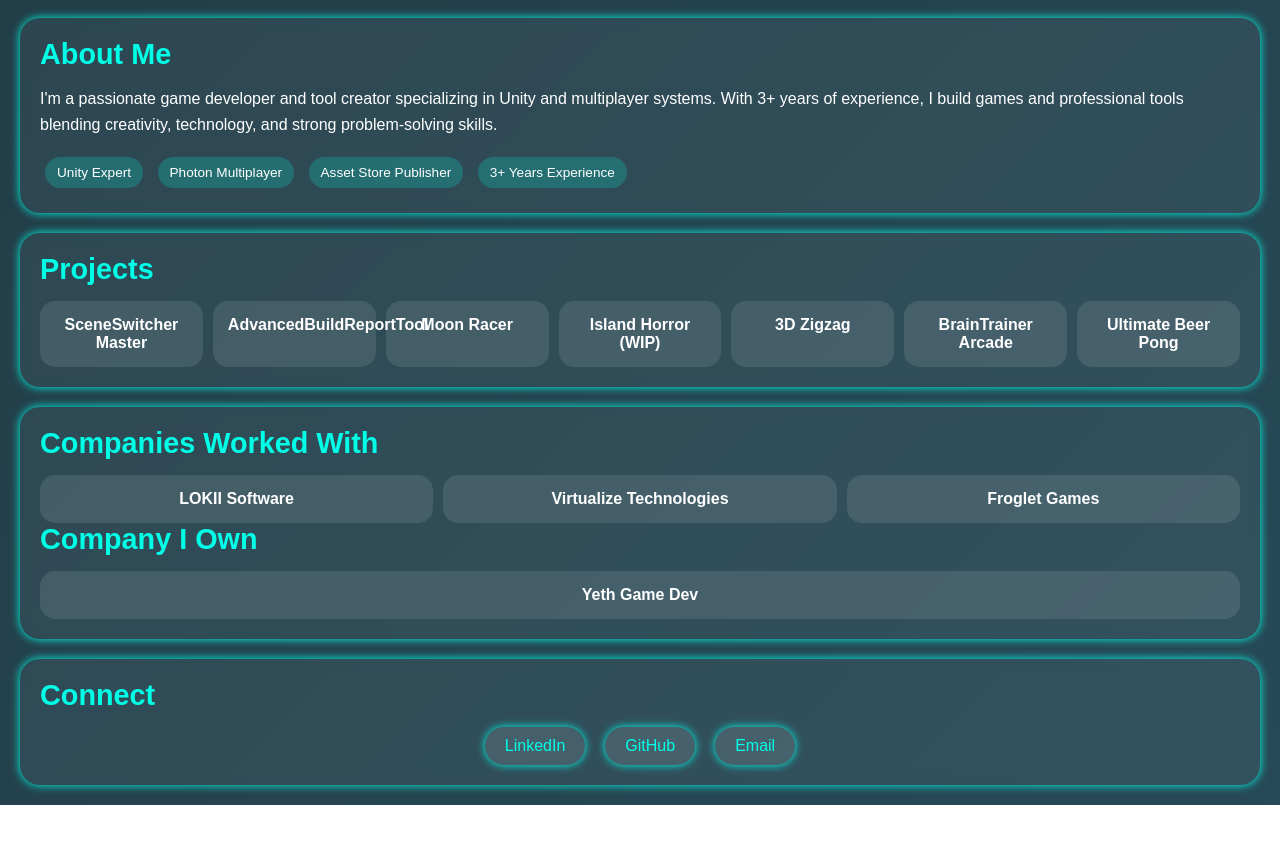
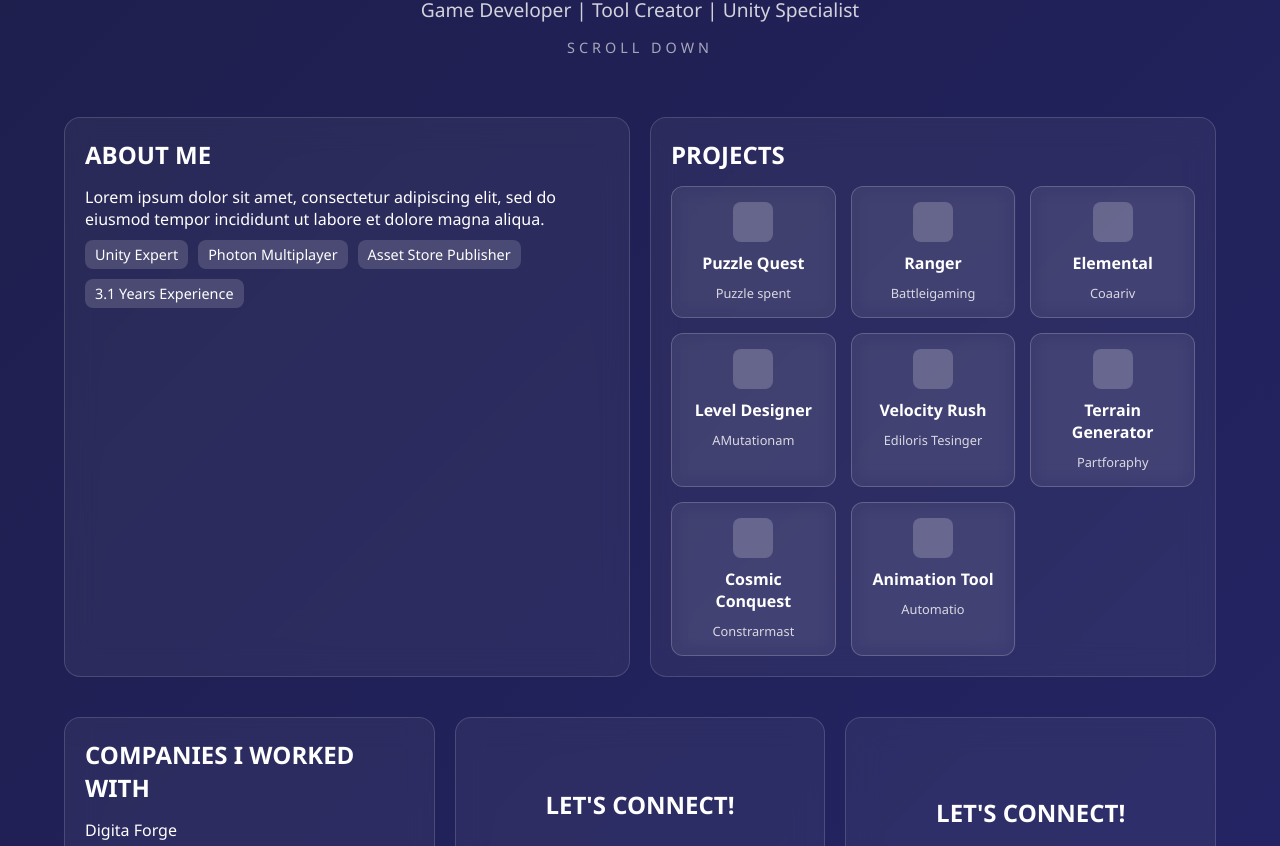
Before and after one commit to Shombith03/personal-website, a plain HTML site: page index.html in a window 1280 px wide. Shown: the part 119-965 px from the top of the page. Before the commit the page ends 924 px from the top, so only its background shows below. Drawn offline with Linux system fonts and the light colour scheme; a small style sheet from the web is missing.

Commit message:
2nd iteration of code.

```diff
--- a/index.html
+++ b/index.html
@@ -1,75 +1,105 @@
 <!DOCTYPE html>
 <html lang="en">
 <head>
-    <meta charset="UTF-8">
-    <meta name="viewport" content="width=device-width, initial-scale=1.0">
-    <title>Shombith Chakraborty | Portfolio</title>
-    <link rel="stylesheet" href="style.css">
-    <script src="js/loader.js" defer></script>
+  <meta charset="UTF-8" />
+  <meta name="viewport" content="width=device-width, initial-scale=1.0" />
+  <title>Shombith Lastname | Game Developer & Unity Specialist</title>
+  <link rel="stylesheet" href="style.css" />
+  <link rel="stylesheet" href="https://cdnjs.cloudflare.com/ajax/libs/font-awesome/6.4.0/css/all.min.css" integrity="sha512-pIVJQFq6X4fjG+o9wlCmjvRzY+l9O+Y4IlTlzW1sYzYXMBjX4jmI1JeMaViWz+LvX0sI+Qx1McF5RZHV0P4Pyg==" crossorigin="anonymous" referrerpolicy="no-referrer" />
 </head>
 <body>
+  <div class="container">
+    <header class="site-header">
+      <h1>SHOMBIT H LASTNAME</h1>
+      <p class="subtitle">Game Developer | Tool Creator | Unity Specialist</p>
+      <p class="scroll-hint">SCROLL DOWN</p>
+    </header>
 
-<div id="loader">
-    <div class="loader-text">Launching Empire...</div>
-</div>
+    <section class="cards-row">
+      <div class="card about-card">
+        <h2>ABOUT ME</h2>
+        <p>Lorem ipsum dolor sit amet, consectetur adipiscing elit, sed do eiusmod tempor incididunt ut labore et dolore magna aliqua.</p>
+        <div class="tags">
+          <span>Unity Expert</span>
+          <span>Photon Multiplayer</span>
+          <span>Asset Store Publisher</span>
+          <span>3.1 Years Experience</span>
+        </div>
+      </div>
 
-<div id="content" style="display: none;">
-
-<header class="main-header">
-    <h1>Shombith Chakraborty</h1>
-    <p>Game Developer | Tool Creator | Unity Specialist</p>
-</header>
-
-<main class="main-content">
-    <section class="card">
-        <h2>About Me</h2>
-        <p>I'm a passionate game developer and tool creator specializing in Unity and multiplayer systems. With 3+ years of experience, I build games and professional tools blending creativity, technology, and strong problem-solving skills.</p>
-        <div class="tags">
-            <span>Unity Expert</span>
-            <span>Photon Multiplayer</span>
-            <span>Asset Store Publisher</span>
-            <span>3+ Years Experience</span>
+      <div class="card projects-card">
+        <h2>PROJECTS</h2>
+        <div class="projects-grid">
+          <div class="project-item">
+            <div class="icon"></div>
+            <h3>Puzzle Quest</h3>
+            <p>Puzzle spent</p>
+          </div>
+          <div class="project-item">
+            <div class="icon"></div>
+            <h3>Ranger</h3>
+            <p>Battleigaming</p>
+          </div>
+          <div class="project-item">
+            <div class="icon"></div>
+            <h3>Elemental</h3>
+            <p>Coaariv</p>
+          </div>
+          <div class="project-item">
+            <div class="icon"></div>
+            <h3>Level Designer</h3>
+            <p>AMutationam</p>
+          </div>
+          <div class="project-item">
+            <div class="icon"></div>
+            <h3>Velocity Rush</h3>
+            <p>Ediloris Tesinger</p>
+          </div>
+          <div class="project-item">
+            <div class="icon"></div>
+            <h3>Terrain Generator</h3>
+            <p>Partforaphy</p>
+          </div>
+          <div class="project-item">
+            <div class="icon"></div>
+            <h3>Cosmic Conquest</h3>
+            <p>Constrarmast</p>
+          </div>
+          <div class="project-item">
+            <div class="icon"></div>
+            <h3>Animation Tool</h3>
+            <p>Automatio</p>
+          </div>
         </div>
+      </div>
     </section>
 
-    <section class="card">
-        <h2>Projects</h2>
-        <div class="grid">
-            <div class="item">SceneSwitcher Master</div>
-            <div class="item">AdvancedBuildReportTool</div>
-            <div class="item">Moon Racer</div>
-            <div class="item">Island Horror (WIP)</div>
-            <div class="item">3D Zigzag</div>
-            <div class="item">BrainTrainer Arcade</div>
-            <div class="item">Ultimate Beer Pong</div>
+    <section class="cards-row">
+      <div class="card companies-card">
+        <h2>COMPANIES I WORKED WITH</h2>
+        <ul class="company-list">
+          <li>Digita Forge</li>
+          <li>Nebula Interactive</li>
+          <li>Vortex Entertainment</li>
+          <li>Starblade</li>
+        </ul>
+      </div>
+
+      <div class="card connect-card">
+        <h2>LET'S CONNECT!</h2>
+        <a href="#" class="btn">YethGameDev</a>
+      </div>
+
+      <div class="card connect-card icons">
+        <h2>LET'S CONNECT!</h2>
+        <div class="social-icons">
+          <a href="#"><i class="fab fa-linkedin"></i></a>
+          <a href="#"><i class="fab fa-github"></i></a>
+          <a href="#"><i class="fab fa-unity"></i></a>
+          <a href="#"><i class="fas fa-envelope"></i></a>
         </div>
+      </div>
     </section>
-
-    <section class="card">
-        <h2>Companies Worked With</h2>
-        <div class="grid">
-            <div class="item">LOKII Software</div>
-            <div class="item">Virtualize Technologies</div>
-            <div class="item">Froglet Games</div>
-        </div>
-
-        <h2>Company I Own</h2>
-        <div class="grid">
-            <div class="item">Yeth Game Dev</div>
-        </div>
-    </section>
-
-    <section class="card">
-        <h2>Connect</h2>
-        <div class="socials">
-            <a href="https://linkedin.com" target="_blank">LinkedIn</a>
-            <a href="https://github.com" target="_blank">GitHub</a>
-            <a href="mailto:test@example.com" target="_blank">Email</a>
-        </div>
-    </section>
-</main>
-
-</div>
-
+  </div>
 </body>
 </html>
--- a/style.css
+++ b/style.css
@@ -1,160 +1,164 @@
-/* Reset */
+/* Root and resets */
 * {
+    box-sizing: border-box;
     margin: 0;
     padding: 0;
-    box-sizing: border-box;
   }
 
   body {
-    font-family: 'Poppins', sans-serif;
-    color: #ffffff;
-    background: linear-gradient(135deg, #0f2027, #203a43, #2c5364);
+    font-family: 'Segoe UI', Tahoma, Geneva, Verdana, sans-serif;
+    background: linear-gradient(135deg, #12121f, #1a1a38, #212159, #2a2a7b);
     background-size: 400% 400%;
-    animation: gradientFlow 15s ease infinite;
+    animation: gradientBG 15s ease infinite;
+    color: #fff;
     min-height: 100vh;
   }
 
-/* Gradient background animation */
-@keyframes gradientFlow {
+  @keyframes gradientBG {
     0% { background-position: 0% 50%; }
     50% { background-position: 100% 50%; }
    100% { background-position: 0% 50%; }
   }
 
-/* Loader */
-#loader {
-    position: fixed;
-    width: 100%;
-    height: 100%;
-    background: #0f0f0f;
-    display: flex;
-    justify-content: center;
-    align-items: center;
-    z-index: 1000;
+  .container {
+    width: 90%;
+    max-width: 1200px;
+    margin: 0 auto;
+    padding: 40px 0;
   }
 
-.loader-text {
-    font-size: 1.5rem;
-    color: #00ffe7;
-    text-shadow: 0 0 10px #00ffe7, 0 0 20px #00ffe7;
+  .site-header {
+    text-align: center;
+    margin-bottom: 60px;
+  }
+  .site-header h1 {
+    font-size: 3rem;
+    letter-spacing: 2px;
+  }
+  .subtitle {
+    font-size: 1.2rem;
+    margin-top: 10px;
+    opacity: 0.8;
+  }
+  .scroll-hint {
+    margin-top: 15px;
+    font-size: 0.9rem;
+    letter-spacing: 4px;
+    opacity: 0.6;
   }
 
-/* Main Content */
-#content {
+  .cards-row {
+    display: flex;
+    gap: 20px;
+    flex-wrap: wrap;
+    margin-bottom: 40px;
+  }
+  .card {
+    flex: 1 1 280px;
+    backdrop-filter: blur(15px);
+    background: rgba(255, 255, 255, 0.05);
+    border: 1px solid rgba(255, 255, 255, 0.15);
+    border-radius: 16px;
     padding: 20px;
   }
-
-/* Header */
-.main-header {
-    text-align: center;
-    margin-bottom: 30px;
+  .card h2 {
+    font-size: 1.5rem;
+    margin-bottom: 15px;
+  }
+  .card p,
+  .card ul,
+  .card .tags {
+    margin-top: 10px;
   }
 
-.main-header h1 {
-    font-size: 3rem;
-    color: #00ffe7;
-    text-shadow: 0 0 8px #00ffe7;
-    margin-bottom: 10px;
+  /* About tags */
+  .tags {
+    display: flex;
+    flex-wrap: wrap;
+    gap: 10px;
+  }
+  .tags span {
+    background: rgba(255, 255, 255, 0.15);
+    padding: 5px 10px;
+    border-radius: 8px;
+    font-size: 0.9rem;
   }
 
-.main-header p {
-    font-size: 1.2rem;
-    color: #eee;
+  /* Projects */
+  .projects-grid {
+    display: grid;
+    grid-template-columns: repeat(auto-fill, minmax(140px, 1fr));
+    gap: 15px;
+  }
+  .project-item {
+    text-align: center;
+    padding: 15px;
+    backdrop-filter: blur(10px);
+    background: rgba(255, 255, 255, 0.05);
+    border: 1px solid rgba(255, 255, 255, 0.2);
+    border-radius: 12px;
+  }
+  .project-item .icon {
+    width: 40px;
+    height: 40px;
+    margin: 0 auto 10px;
+    background: rgba(255,255,255,0.2);
+    border-radius: 8px;
+  }
+  .project-item h3 {
+    font-size: 1rem;
+    margin-bottom: 5px;
+  }
+  .project-item p {
+    font-size: 0.8rem;
     opacity: 0.8;
   }
 
-/* Cards */
-.main-content {
-    display: grid;
-    gap: 20px;
+  /* Companies */
+  .company-list {
+    list-style: none;
+  }
+  .company-list li {
+    margin-bottom: 8px;
+    font-size: 1rem;
   }
 
-.card {
-    background: rgba(255, 255, 255, 0.05);
-    backdrop-filter: blur(5px);
-    border-radius: 20px;
-    padding: 20px;
-    box-shadow: 0 0 10px #00ffe7;
-    transition: transform 0.3s, box-shadow 0.3s;
+  /* Connect cards */
+  .connect-card {
+    display: flex;
+    flex-direction: column;
+    align-items: center;
+    justify-content: center;
+  }
+  .connect-card .btn {
+    display: inline-block;
+    margin-top: 10px;
+    padding: 10px 20px;
+    background: rgba(255, 255, 255, 0.1);
+    border: 1px solid rgba(255, 255, 255, 0.3);
+    border-radius: 8px;
+    text-decoration: none;
+    color: #fff;
+    font-weight: bold;
   }
 
-.card:hover {
-    transform: translateY(-5px);
-    box-shadow: 0 0 20px #00ffe7;
+  .social-icons {
+    display: flex;
+    gap: 15px;
+    margin-top: 10px;
+  }
+  .social-icons a {
+    font-size: 1.3rem;
+    opacity: 0.8;
+    transition: opacity 0.3s;
+  }
+  .social-icons a:hover {
+    opacity: 1;
   }
 
-/* Section Titles */
-.card h2 {
-    font-size: 1.8rem;
-    margin-bottom: 15px;
-    color: #00ffe7;
-}
-
-/* Paragraphs */
-.card p {
-    font-size: 1rem;
-    line-height: 1.6;
-    margin-bottom: 15px;
-}
-
-/* Tags */
-.tags span {
-    display: inline-block;
-    background: rgba(0, 255, 231, 0.2);
-    padding: 8px 12px;
-    border-radius: 20px;
-    margin: 5px;
-    font-size: 0.85rem;
-}
-
-/* Grid Items */
-.grid {
-    display: grid;
-    grid-template-columns: repeat(auto-fit, minmax(150px, 1fr));
-    gap: 10px;
-    margin-top: 10px;
-}
-
-.item {
-    background: rgba(255, 255, 255, 0.1);
-    border-radius: 15px;
-    text-align: center;
-    padding: 15px;
-    font-weight: bold;
-    transition: transform 0.3s, box-shadow 0.3s;
-}
-
-.item:hover {
-    transform: scale(1.05);
-    box-shadow: 0 0 10px #00ffe7;
-}
-
-/* Social Buttons */
-.socials {
-    margin-top: 15px;
-    display: flex;
-    justify-content: center;
-    gap: 20px;
-}
-
-.socials a {
-    text-decoration: none;
-    color: #00ffe7;
-    padding: 10px 20px;
-    background: rgba(255, 255, 255, 0.1);
-    border-radius: 30px;
-    transition: background 0.3s, box-shadow 0.3s;
-    box-shadow: 0 0 8px #00ffe7;
-}
-
-.socials a:hover {
-    background: rgba(0, 255, 231, 0.2);
-    box-shadow: 0 0 12px #00ffe7;
-}
-
-/* Responsive */
-@media(max-width: 768px) {
-    .main-content {
-        grid-template-columns: 1fr;
+  /* Responsive tweaks */
+  @media (max-width: 768px) {
+    .cards-row {
+      flex-direction: column;
     }
   }
```
Lines whose indentation alone changed are shown as unchanged.
